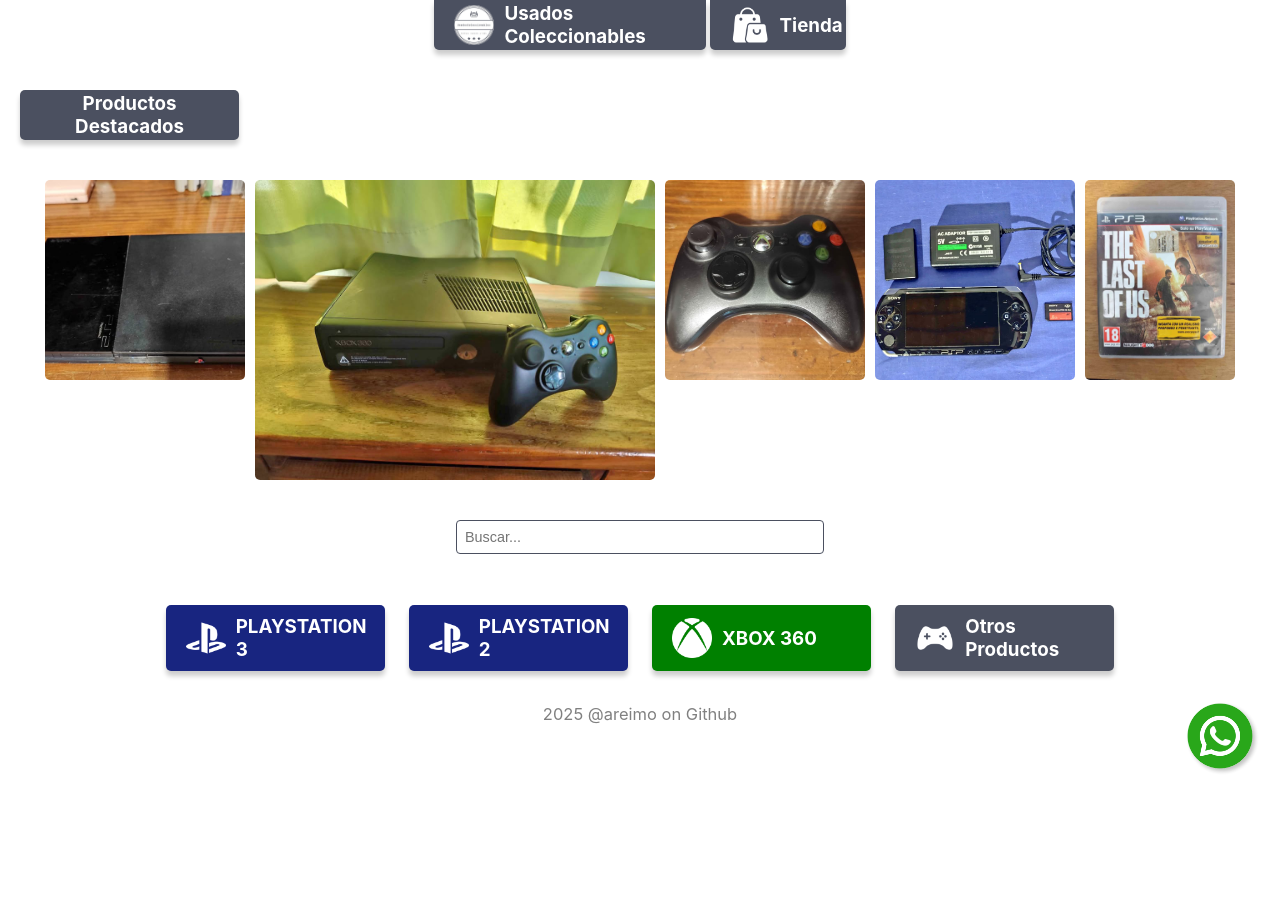
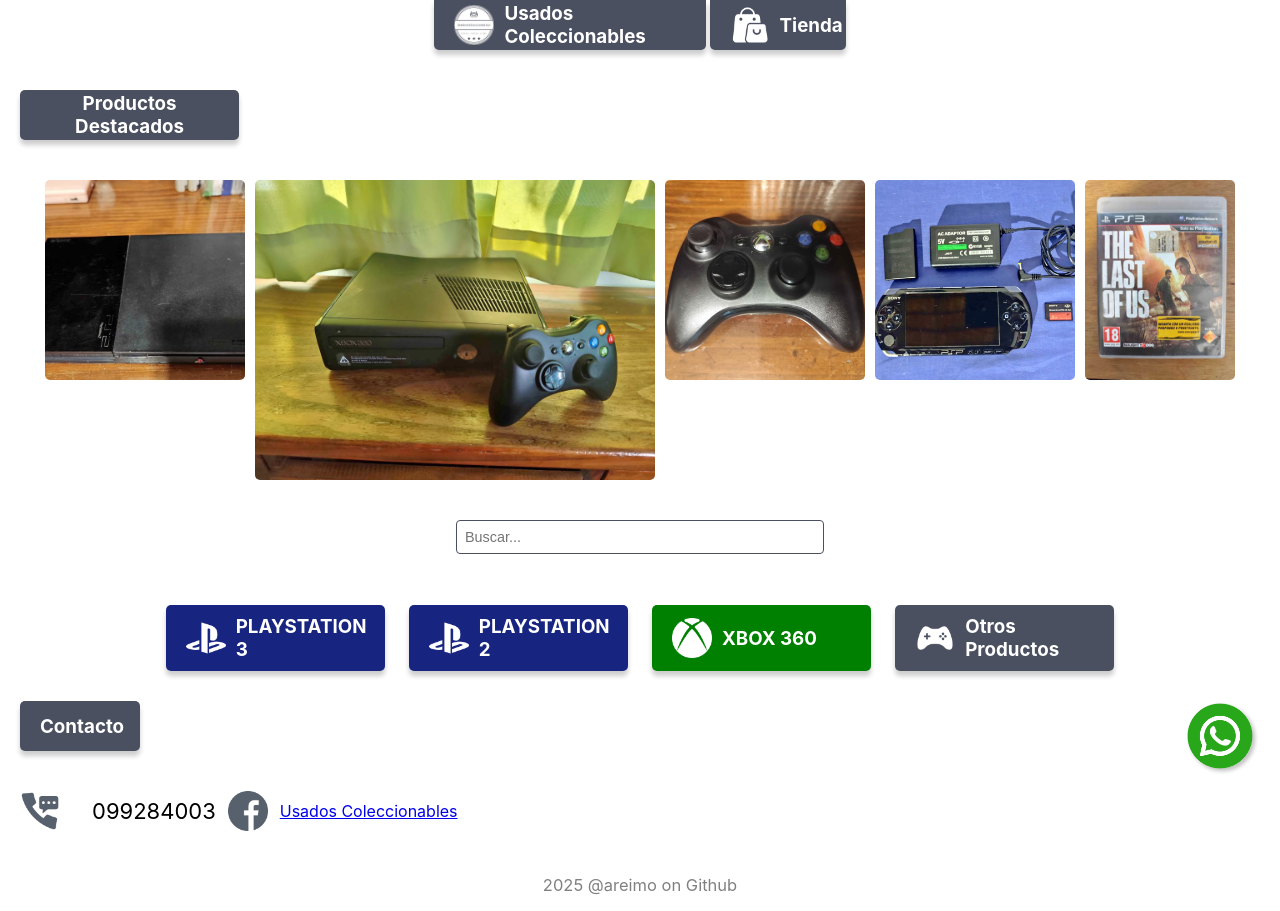
Before and after one commit to areimo/usados-coleccionables, a React (Create React App) app: page / in a window 1280 px wide. Both pictures are taken after a click on the element "Tienda". Before the commit the page ends 800 px from the top, so only its background shows below. Built offline with nearby package versions, Linux system fonts and the light colour scheme.

Commit message:
updated transition

```diff
--- a/package.json
+++ b/package.json
@@ -10,6 +10,7 @@
     "@testing-library/react": "^16.3.0",
     "@testing-library/user-event": "^13.5.0",
     "firebase": "^11.8.1",
+    "framer-motion": "^12.19.2",
     "gh-pages": "^6.3.0",
     "react": "^19.1.0",
     "react-dom": "^19.1.0",
--- a/src/App.js
+++ b/src/App.js
@@ -1,4 +1,5 @@
 import React from 'react';
+import { motion, AnimatePresence } from "framer-motion";
 import { useState } from "react";
 import logo from './logo.png';
 import shop from './shop.png';
@@ -70,7 +71,6 @@
 
   const ConsoleHeaders = () => (
     <div
-      className="Headers-container"
       style={{
         marginTop: "3.2rem",
         display: "flex",
@@ -82,38 +82,19 @@
         marginBottom: "1rem",
       }}
     >
-      <header
-        className="PS3-header"
-        style={headerStyle("#182580")}
-        onClick={() => setPage("ps3")}
-      >
+      <header style={headerStyle("#182580")} onClick={() => setPage("ps3")}>
         <img src={pslogo} alt="pslogo" style={logoStyle} />
         <h6>PLAYSTATION 3</h6>
       </header>
-
-      <header
-        className="PS2-header"
-        style={headerStyle("#182580")}
-        onClick={() => setPage("ps2")}
-      >
+      <header style={headerStyle("#182580")} onClick={() => setPage("ps2")}>
         <img src={pslogo} alt="pslogo" style={logoStyle} />
         <h6>PLAYSTATION 2</h6>
       </header>
-
-      <header
-        className="XBOX360-header"
-        style={headerStyle("green")}
-        onClick={() => setPage("xbox360")}
-      >
+      <header style={headerStyle("green")} onClick={() => setPage("xbox360")}>
         <img src={xbox360logo} alt="xbox360logo" style={logoStyle} />
         <h6>XBOX 360</h6>
       </header>
-
-      <header
-        className="OtrosProductos-header"
-        style={headerStyle("#4B5060")}
-        onClick={() => setPage("otros")}
-      >
+      <header style={headerStyle("#4B5060")} onClick={() => setPage("otros")}>
         <img src={joystick} alt="joystick" style={logoStyle} />
         <h6>Otros Productos</h6>
       </header>
@@ -133,20 +114,23 @@
         </header>
       </div>
 
+      <AnimatePresence mode="wait">
         {page === "home" && (
-        <>
+          <motion.div
+            key="home"
+            initial={{ opacity: 0, y: 30 }}
+            animate={{ opacity: 1, y: 0 }}
+            exit={{ opacity: 0, y: -30 }}
+            transition={{ duration: 0.5 }}
+          >
             <main className="App-main">
               <AutoSlider />
               <div className="App-info">
-              <header className="App-about">
-                <h6>Sobre Nosotros</h6>
-              </header>
+                <header className="App-about"><h6>Sobre Nosotros</h6></header>
                 <p id="about">
                   Realizamos servicio técnico para PC y consolas (mantenimiento, reparaciones, destrabas), también vendemos consolas y videojuegos con envíos a todo el país. ¡No dudes en ponerte en contacto con nosotros!
                 </p>
-              <header className="App-contact">
-                <h6>Contacto</h6>
-              </header>
+                <header className="App-contact"><h6>Contacto</h6></header>
                 <div className="Contact-line">
                   <img src={phone} alt="phone" className="Phone-icon" />
                   <p id="phone-number">099284003</p>
@@ -157,14 +141,18 @@
                 </div>
               </div>
             </main>
-        </>
+          </motion.div>
         )}
+
         {page === "shop" && (
-  <div>
-    <header className="App-products" style={{ textAlign: "center" }}>
-      <h6>Productos Destacados</h6>
-    </header>
-
+          <motion.div
+            key="shop"
+            initial={{ opacity: 0, y: 30 }}
+            animate={{ opacity: 1, y: 0 }}
+            exit={{ opacity: 0, y: -30 }}
+            transition={{ duration: 0.5 }}
+          >
+            <header className="App-products" style={{ textAlign: "center" }}><h6>Productos Destacados</h6></header>
             <SecondSlider />
 
             <div style={{ display: "flex", justifyContent: "center", marginTop: "1rem", marginBottom: "1rem" }}>
@@ -184,52 +172,72 @@
               />
             </div>
 
+            <AnimatePresence>
+              {searchText !== "" && (
+                <motion.div
+                  key="search-results"
+                  initial={{ opacity: 0, y: -20 }}
+                  animate={{ opacity: 1, y: 0 }}
+                  exit={{ opacity: 0, y: -20 }}
+                  transition={{ duration: 0.4 }}
+                  style={{
+                    position: "relative",
+                    zIndex: 10,
+                    marginTop: "-1rem",
+                  }}
+                >
+                  <div className="product-container" style={{ background: "white", padding: "1rem", borderRadius: "8px" }}>
+                    {filteredProducts.map((product, index) => (
+                      <ProductCard key={index} image={product.image} title={product.title} price={product.price} />
+                    ))}
+                  </div>
+                </motion.div>
+              )}
+            </AnimatePresence>
+
             <ConsoleHeaders />
 
-    {searchText !== "" && (
-      <div className="product-container">
-        {filteredProducts.map((product, index) => (
-          <ProductCard
-            key={index}
-            image={product.image}
-            title={product.title}
-            price={product.price}
-          />
-        ))}
+            <header className="App-contact"><h6>Contacto</h6></header>
+            <div className="Contact-line">
+              <img src={phone} alt="phone" className="Phone-icon" />
+              <p id="phone-number">099284003</p>
+              <img src={facebook} alt="facebook" className="Facebook-icon" />
+              <a href="https://www.facebook.com/profile.php?id=100089359691225" target="_blank" rel="noopener noreferrer">
+                Usados Coleccionables
+              </a>
             </div>
-    )}
-  </div>
+          </motion.div>
         )}
 
+        {["ps3", "ps2", "xbox360", "otros"].includes(page) && (
+          <motion.div
+            key={page}
+            initial={{ opacity: 0, y: 30 }}
+            animate={{ opacity: 1, y: 0 }}
+            exit={{ opacity: 0, y: -30 }}
+            transition={{ duration: 0.5 }}
+          >
+            <ConsoleHeaders />
+            <div className="product-container">
               {page === "ps3" && (
                 <>
-          <ConsoleHeaders />
-          <div className="product-container">
                   <ProductCard image={baops3} title="Batman Arkham Origins PS3" price="$1.200" />
                   <ProductCard image={battlefield4ps3} title="Battlefield 4 PS3" price="$1.800" />
                   <ProductCard image={crysis2ps3} title="Crysis 2 PS3" price="$1.800" />
                   <ProductCard image={tloups3} title="T.L.O.U PS3" price="$2.500" />
                   <ProductCard image={uncharted2ps3} title="UNCHARTED 2 PS3" price="$900" />
                   <ProductCard image={fifasoccer12ps3} title="FIFA SOCCER 12 PS3" price="$800" />
-          </div>
                 </>
               )}
-
               {page === "ps2" && (
                 <>
-          <ConsoleHeaders />
-          <div className="product-container">
                   <ProductCard image={ps2} title="PS2" price="$3.500" />
                   <ProductCard image={ps2wpendrive} title="PS2 CON PENDRIVE" price="$3.000" />
                   <ProductCard image={socomps2} title="SOCOM PS2" price="$1.800" />
-          </div>
                 </>
               )}
-
               {page === "xbox360" && (
                 <>
-          <ConsoleHeaders />
-          <div className="product-container">
                   <ProductCard image={xbox360} title="XBOX360" price="$5.000" />
                   <ProductCard image={xbox360controller} title="MANDO XBOX360 INALÁMBRICO" price="$900" />
                   <ProductCard image={xbox360controllerwcable} title="MANDO XBOX360" price="$800" />
@@ -239,21 +247,29 @@
                   <ProductCard image={fifa13xbox360} title="FIFA 13 XBOX360" price="$800" />
                   <ProductCard image={kinnectsportsxbox360} title="Kinnect Sports 360 XBOX360" price="$400" />
                   <ProductCard image={skatexbox360} title="SKATE XBOX360" price="$1.000" />
-          </div>
                 </>
               )}
-
               {page === "otros" && (
                 <>
-          <ConsoleHeaders />
-          <div className="product-container">
                   <ProductCard image={avcable} title="Cable AV" price="$500" />
                   <ProductCard image={ndsgames} title="JUEGOS Nintendo DS" price="$350" />
                   <ProductCard image={fifa15psvita} title="FIFA 15 PS VITA" price="$800" />
                   <ProductCard image={psp} title="PSP" price="$6.000" />
-          </div>
                 </>
               )}
+            </div>
+                <header className="App-contact"><h6>Contacto</h6></header>
+    <div className="Contact-line">
+      <img src={phone} alt="phone" className="Phone-icon" />
+      <p id="phone-number">099284003</p>
+      <img src={facebook} alt="facebook" className="Facebook-icon" />
+      <a href="https://www.facebook.com/profile.php?id=100089359691225" target="_blank" rel="noopener noreferrer">
+        Usados Coleccionables
+      </a>
+    </div>
+          </motion.div>
+        )}
+      </AnimatePresence>
 
       <footer className="App-footer">
         <p id="footer">2025 @areimo on Github</p>
@@ -289,7 +305,7 @@
   return (
     <div className="product-card">
       <img src={image} alt={title} style={{ width: "200px", height: "200px", borderRadius: "5px", marginTop: "1.5625rem" }} />
-      <h5 className="product-title" style={{ marginTop: "0.5rem" }}>{title}</h5>
+      <h5 style={{ marginTop: "0.5rem", textAlign: "left" }}>{title}</h5>
       <h5 style={{ color: "#00aa00", fontWeight: "bold" }}>{price}</h5>
     </div>
   );
```
Also changed, not shown: 2 other files (tests, documents, lock files or other folders). Lines whose indentation alone changed are shown as unchanged.
